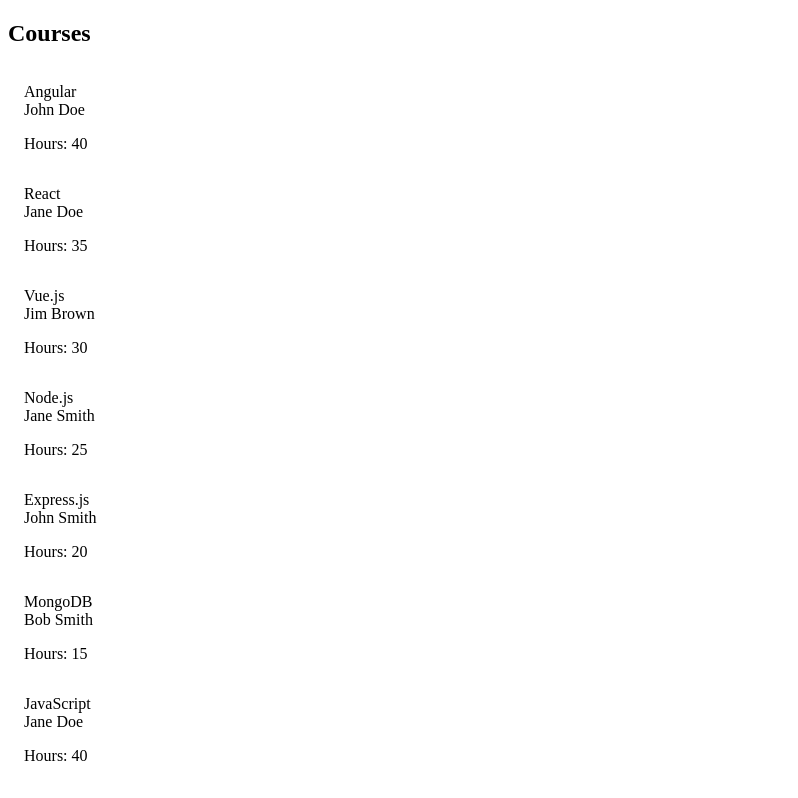
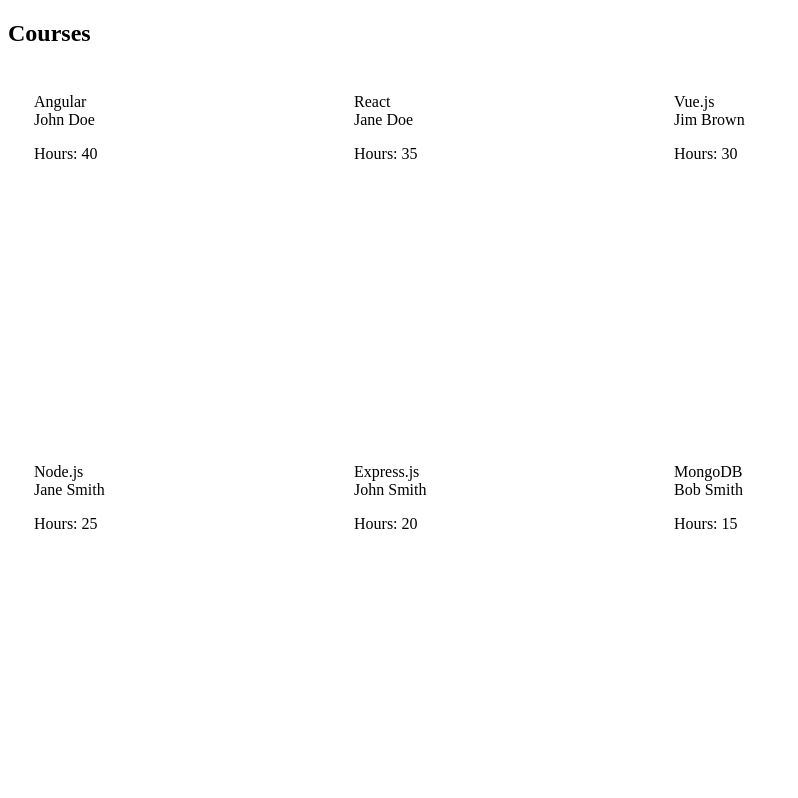
Before and after one commit to AhmedHafez1/training-system, an Angular app: page /courses in a window 1280 px wide. Shown: the top 798 px of the page, without its empty margins (0-798 px from the left). Built offline with nearby package versions, Linux system fonts and the light colour scheme.

Commit message:
Added course styles

```diff
--- a/package.json
+++ b/package.json
@@ -16,7 +16,6 @@
     "@angular/compiler": "^15.1.0",
     "@angular/core": "^15.1.0",
     "@angular/forms": "^15.1.0",
-    "@angular/material": "^15.1.3",
     "@angular/platform-browser": "^15.1.0",
     "@angular/platform-browser-dynamic": "^15.1.0",
     "@angular/router": "^15.1.0",
--- a/src/app/course-list/course-list.component.scss
+++ b/src/app/course-list/course-list.component.scss
@@ -0,0 +1,6 @@
+.course-card {
+  width: 300px;
+  height: 350px;
+  margin: 10px;
+  float: left;
+}
```
